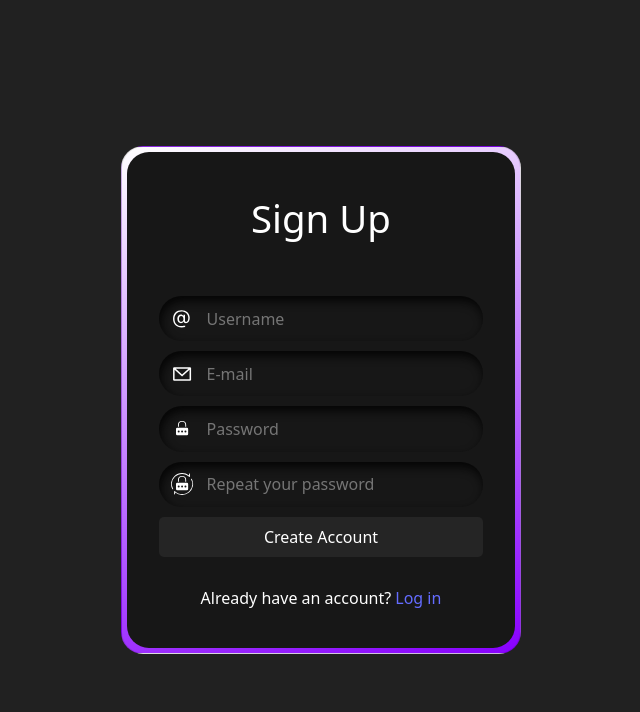
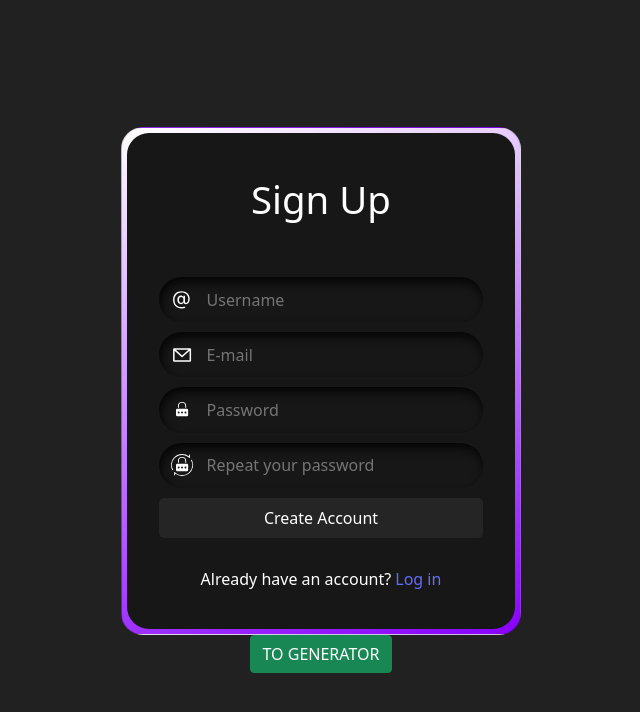
Before and after one commit to ySavushkin/PasswordGenerator, a React (Vite) app in the folder frontend/password-generator/: page /auth/register in a window 1280 px wide. Shown: the top 712 px of the page, without its empty margins (319-959 px from the left). Built offline with nearby package versions, Linux system fonts and the light colour scheme.

Commit message:
[frontend] Added temporary button for pass page

```diff
--- a/frontend/password-generator/src/App.tsx
+++ b/frontend/password-generator/src/App.tsx
@@ -1,13 +1,14 @@
-import { BrowserRouter } from 'react-router-dom'
-import './App.css'
-import AppRouter from './router/AppRouter'
+import { BrowserRouter, Link } from 'react-router-dom';
+import './App.css';
+import AppRouter from './router/AppRouter';
 
 function App() {
     return (
         <BrowserRouter>
             <AppRouter/>
+            <button type="button" className="btn btn-success"><Link className="text-white" to="/password-generator"> TO GENERATOR </Link></button>
         </BrowserRouter>
-    )
+    );
 }
 
-export default App
+export default App;
--- a/frontend/password-generator/src/pages/password-generator/PasswordGenerator.tsx
+++ b/frontend/password-generator/src/pages/password-generator/PasswordGenerator.tsx
@@ -1,5 +1,6 @@
 import React, { useState } from 'react';
 import RangeSlider from './components/RangeSlider';
+import './PasswordGenerator.css';
 
 const PasswordGenerator: React.FC = () => {
 
```
Also changed, not shown: frontend/password-generator/src/pages/password-generator/PasswordGenerator.css (added).
